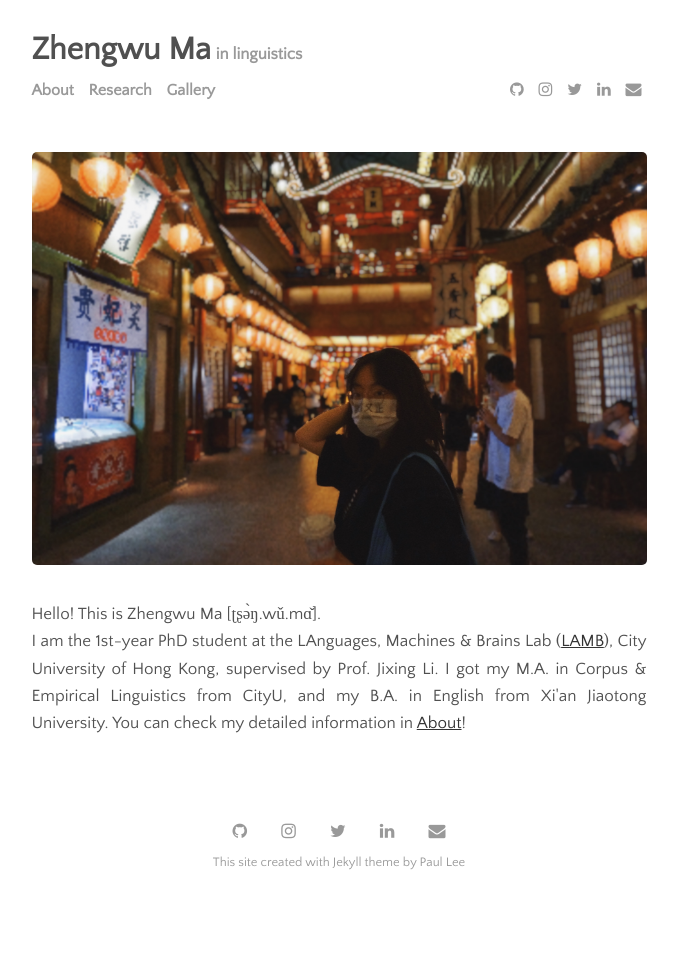
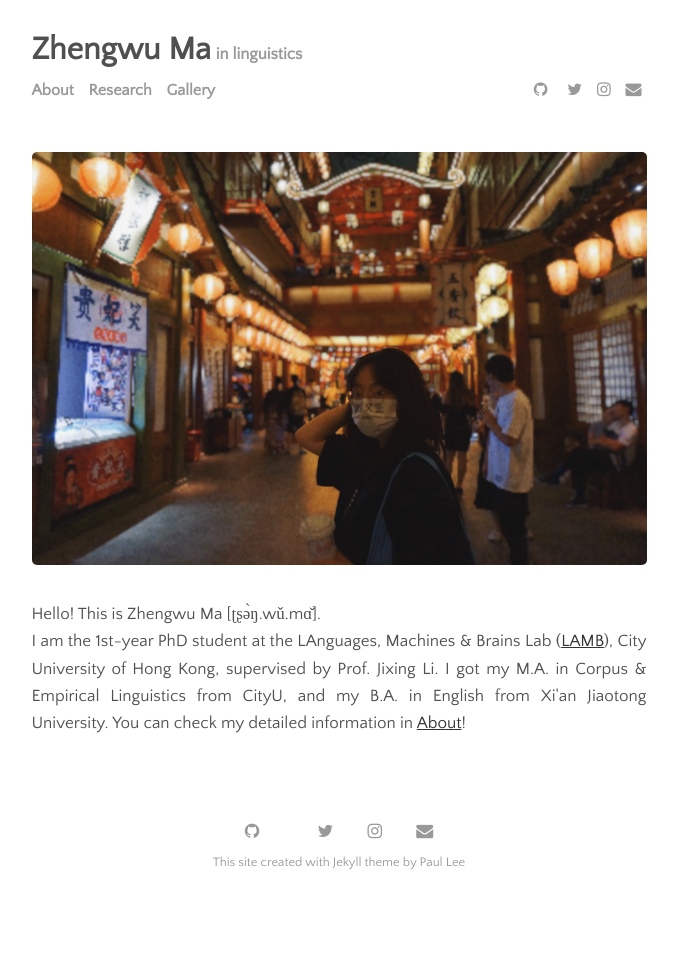
Before and after one commit to zhengwuma/zhengwuma.github.io, a Jekyll site: the page built from index.html, in a window 1280 px wide. Shown: the whole page, without its empty margins (301-979 px from the left). Built offline with Jekyll 4.4.1, drawn with Linux system fonts in a browser that asks for light colours; the list of posts is cut into pages by our own code.

Commit message:
Update settings.yml

```diff
--- a/_data/settings.yml
+++ b/_data/settings.yml
@@ -14,9 +14,9 @@ menu:
 # Available social icons are powered by Font Awesome, so you can use any icon that they offer
 social:
 - {icon: 'github',     link: 'https://github.com/zhengwuma'}
-- {icon: 'instagram',  link: 'https://www.instagram.com/zhengwu_ma/'}
+- {icon: 'google-scholar',  link: 'https://scholar.google.com/citations?user=AFkl-oQAAAAJ&hl=en'}
 - {icon: 'twitter',    link: 'https://twitter.com/zhengwuma'}
-- {icon: 'linkedin',   link: 'https://www.linkedin.com/in/zhengwu-ma/'}
+- {icon: 'instagram',   link: 'https://www.instagram.com/zhengwu_ma/'}
 - {icon: 'envelope',   link: 'mailto:zhengwuma2-c@my.cityu.edu.hk'}
 
 # Customize site text
```
